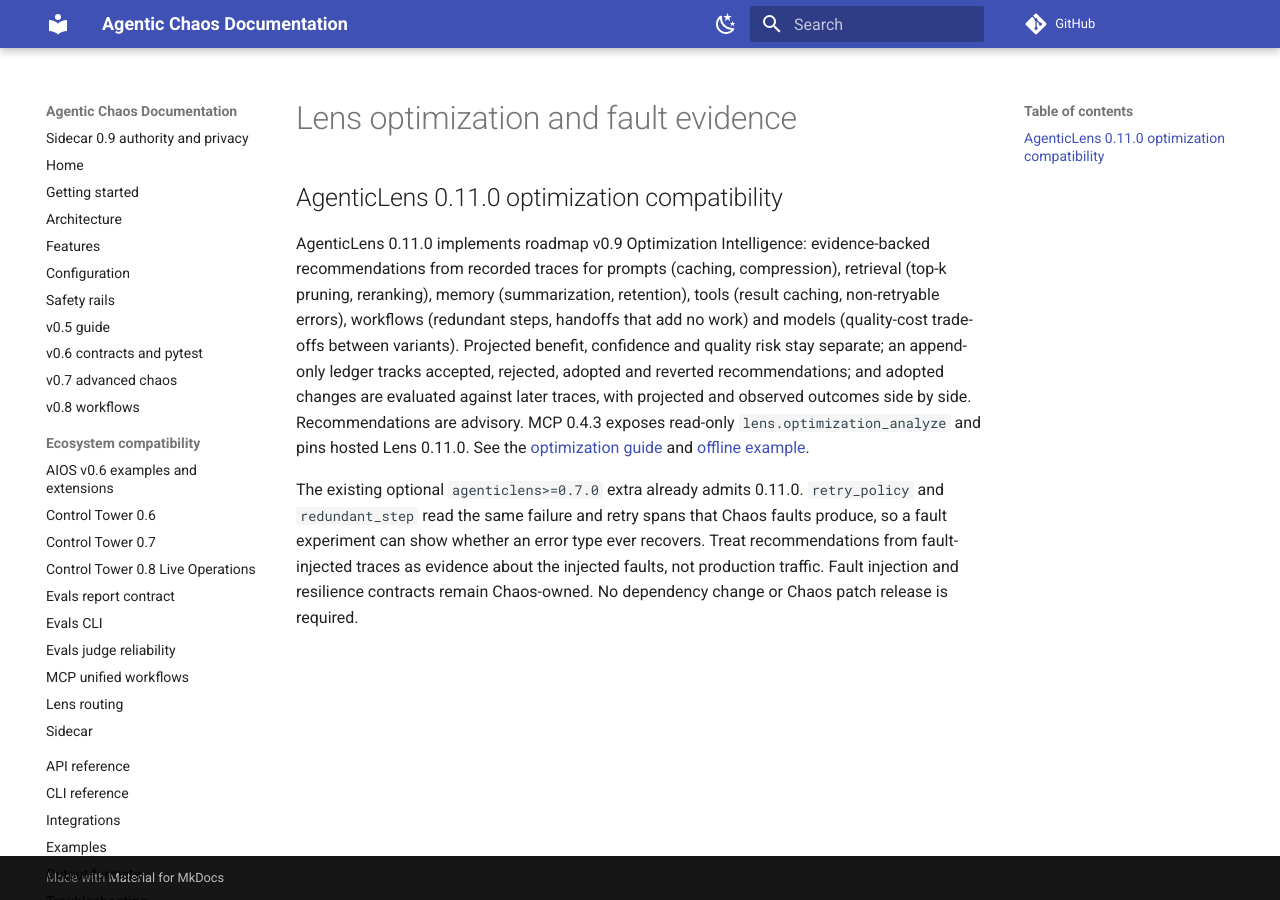
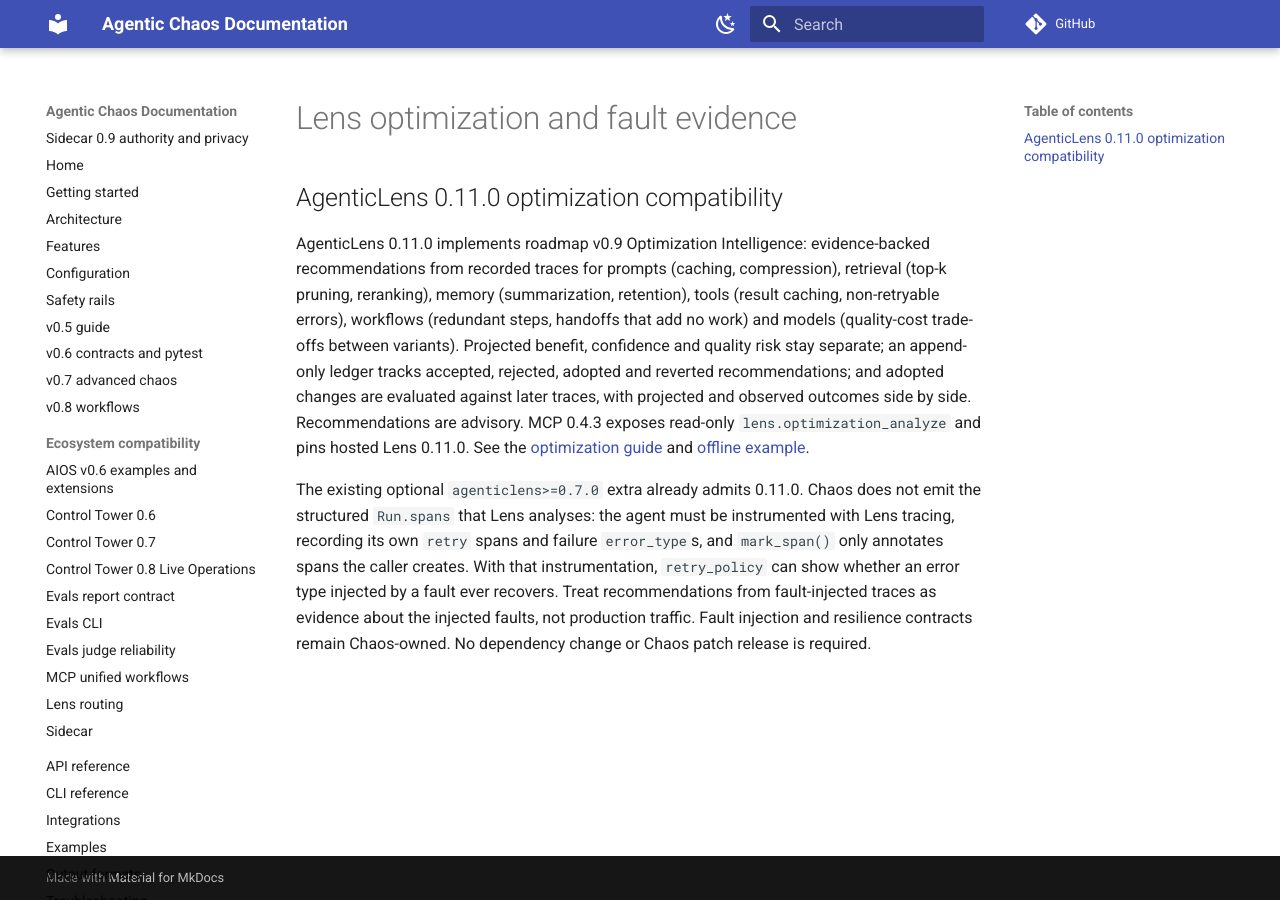
Before and after one commit to DeepAgentLabs/agentic-chaos, an MkDocs documentation site: the page built from docs/lens-0.11-optimization.md, in a window 1280 px wide. Built offline with MkDocs 1.6.1 and Material for MkDocs 9.7.7, drawn with Linux system fonts in a browser that asks for light colours; comment, search, counter and statistics services are not loaded.

Commit message:
docs: say Lens retry evidence needs Lens trace instrumentation
Chaos annotates caller-created spans; it does not emit the retry spans
the optimization rules read.

```diff
--- a/docs/lens-0.11-optimization.md
+++ b/docs/lens-0.11-optimization.md
@@ -16,9 +16,12 @@ MCP 0.4.3 exposes read-only `lens.optimization_analyze` and pins hosted Lens
 and [offline example](https://github.com/DeepAgentLabs/agenticlens/blob/v0.11.0/examples/optimization_demo.py).
 
 The existing optional `agenticlens>=0.7.0` extra already admits 0.11.0.
-`retry_policy` and `redundant_step` read the same failure and retry spans that
-Chaos faults produce, so a fault experiment can show whether an error type ever
-recovers. Treat recommendations from fault-injected traces as evidence about
-the injected faults, not production traffic. Fault injection and resilience
+Chaos does not emit the structured `Run.spans` that Lens analyses: the agent
+must be instrumented with Lens tracing, recording its own `retry` spans and
+failure `error_type`s, and `mark_span()` only annotates spans the caller
+creates. With that instrumentation, `retry_policy` can show whether an error
+type injected by a fault ever recovers. Treat recommendations from
+fault-injected traces as evidence about the injected faults, not production
+traffic. Fault injection and resilience
 contracts remain Chaos-owned. No dependency change or Chaos patch release is
 required.
```
Also changed, not shown: README.md (+7 -4 lines), ROADMAP.md (+7 -4 lines).
